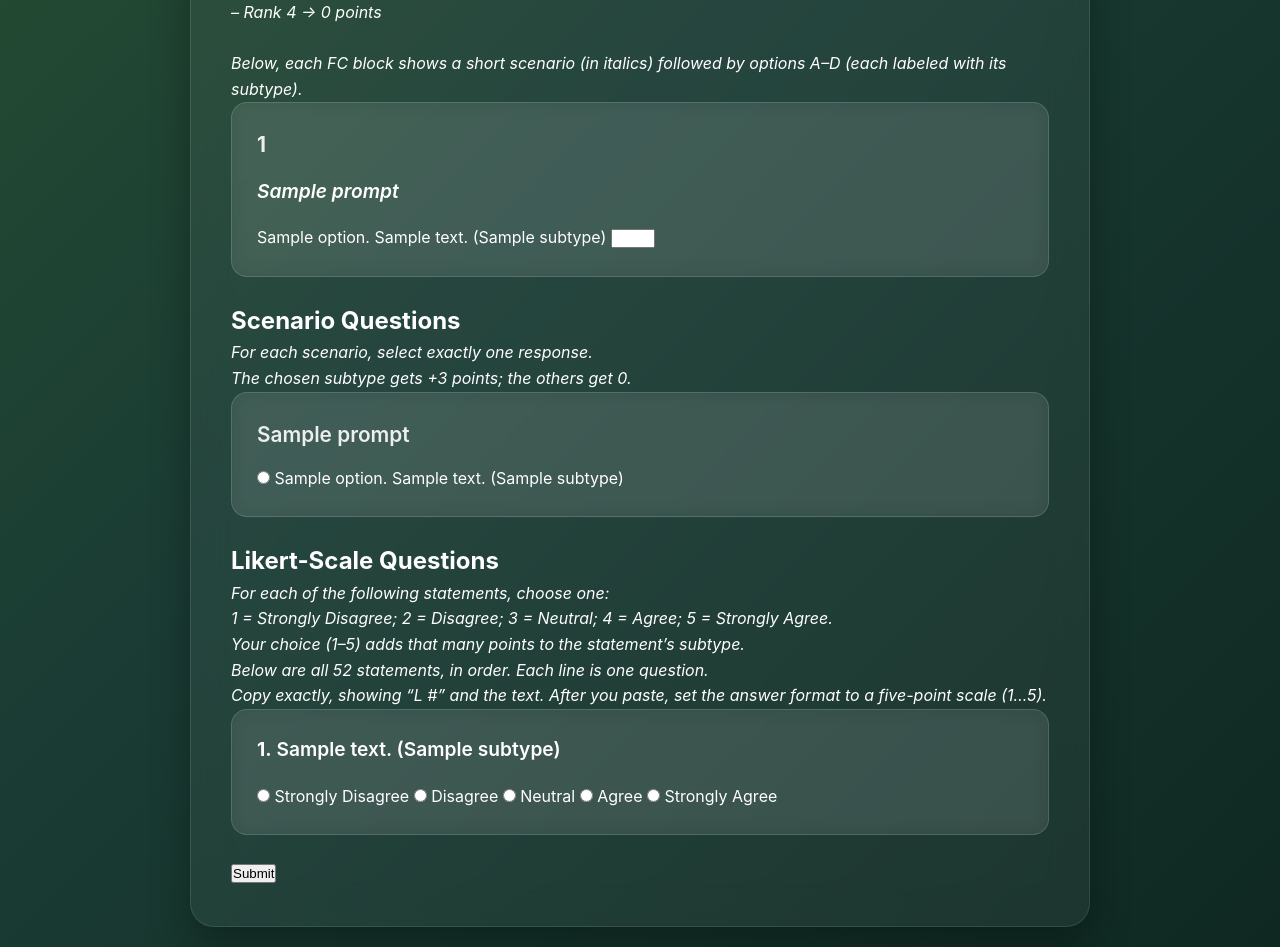
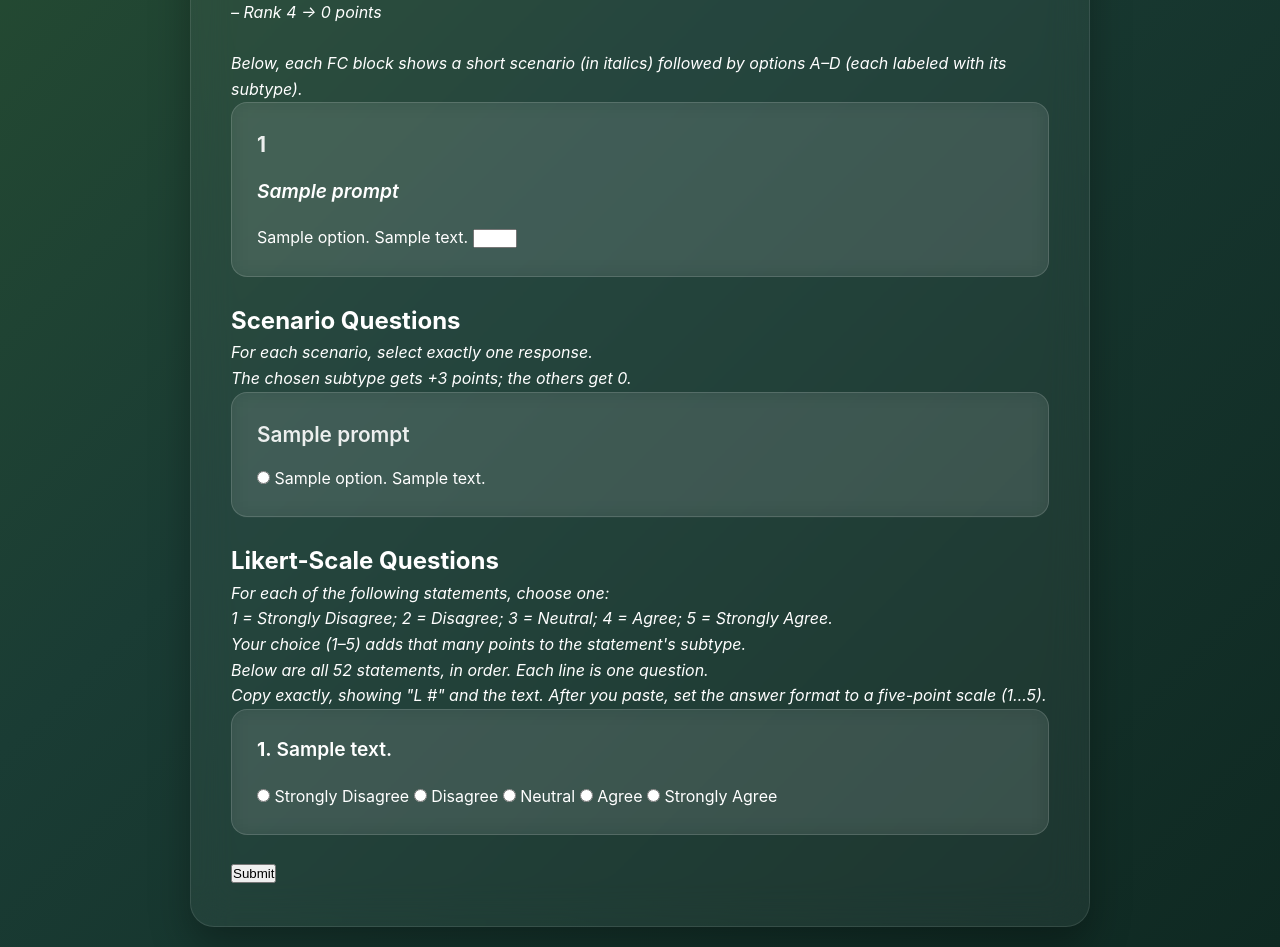
Before and after one commit to umarsabir12/adamlanesmith-flask-app, a Flask app: template templates/quiz.html in a window 1280 px wide. Shown: the part 728-1675 px from the top of the page. Run offline with Flask 3, Linux system fonts and the light colour scheme; the template is opened without the code that fills it: most values are stand-ins (such as "Sample title", 1, 10 or a date in 2020).

Commit message:
removed subtag from quizes

```diff
--- a/templates/fc_question.html
+++ b/templates/fc_question.html
@@ -244,7 +244,6 @@
                 <div class="ranking-option" id="option_{{ label }}">
                     <label for="ranking_{{ label }}">
                         <strong>{{ label }}.</strong> {{ option.text }}
-                        <span class="subtype-label">({{ option.subtype }})</span>
                     </label>
                     <input type="number"
                            name="{{ question.block_id }}_{{ label }}"
--- a/templates/likert_question.html
+++ b/templates/likert_question.html
@@ -206,9 +206,9 @@
             <div class="question-block">
                 <p class="question-text"><strong>{{ question.item_id }}</strong>: <em>{{ question.text }}</em></p>
 
-                <div class="subtype-indicator">
+                <!-- <div class="subtype-indicator">
                     📊 This statement measures: {{ question.subtype }}
-                </div>
+                </div> -->
 
                 <div class="likert-scale">
                     <div class="likert-option">
--- a/templates/quiz.html
+++ b/templates/quiz.html
@@ -48,7 +48,7 @@
 
         {% for key, opt in block.options.items() %}
           <label>
-            {{ key }}. {{ opt.text }} ({{ opt.subtype }})
+            {{ key }}. {{ opt.text }}
             <input type="number" name="{{ block.block_id }}_{{ key }}" min="1" max="4" required>
           </label><br>
         {% endfor %}
@@ -68,7 +68,7 @@
     {% for key, opt in sc.options.items() %}
       <label>
         <input type="radio" name="{{ sc.block_id if sc.block_id else sc.question_id }}" value="{{ key }}" required>
-        {{ key }}. {{ opt.text }} ({{ opt.subtype }})
+        {{ key }}. {{ opt.text }}
       </label><br>
     {% endfor %}
   </div>
@@ -80,14 +80,14 @@
 <p><em>
   For each of the following statements, choose one:<br>
   1 = Strongly Disagree; 2 = Disagree; 3 = Neutral; 4 = Agree; 5 = Strongly Agree.<br>
-  Your choice (1–5) adds that many points to the statement’s subtype.<br>
+  Your choice (1–5) adds that many points to the statement's subtype.<br>
   Below are all 52 statements, in order. Each line is one question.<br>
-  Copy exactly, showing “L #” and the text. After you paste, set the answer format to a five-point scale (1…5).
+  Copy exactly, showing "L #" and the text. After you paste, set the answer format to a five-point scale (1…5).
 </em></p>
 
 {% for l in quiz_data['likert'] %}
   <div class="question-block">
-    <p><strong>{{ l.item_id }}.</strong> {{ l.text }} ({{ l.subtype }})</p>
+    <p><strong>{{ l.item_id }}.</strong> {{ l.text }}</p>
     {% set likert_labels = ['Strongly Disagree', 'Disagree', 'Neutral', 'Agree', 'Strongly Agree'] %}
     {% for i in range(1, 6) %}
       <label>
--- a/templates/sc_question.html
+++ b/templates/sc_question.html
@@ -177,7 +177,6 @@
                            {% if saved_response==label %}checked{% endif %} required>
                     <label for="option_{{ label }}">
                         <strong>{{ label }}.</strong> {{ option.text }}
-                        <span class="subtype-label">({{ option.subtype }})</span>
                     </label>
                 </div>
                 {% endfor %}
```
